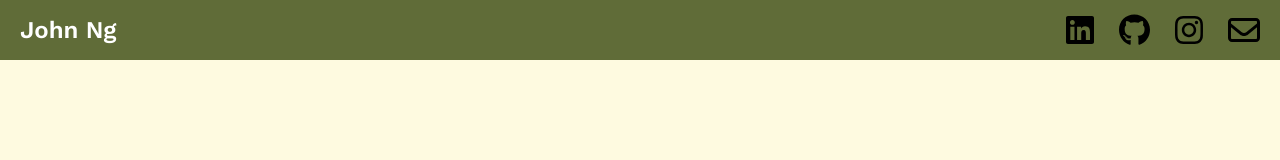
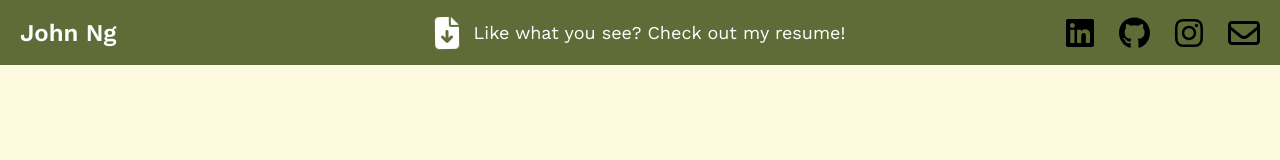
Before and after one commit to JohnN05/website, a React (Create React App) app: page / in a window 1280 px wide. Shown: the top 160 px of the page. Built offline with nearby package versions, Linux system fonts and the light colour scheme; no server answers.

Commit message:
Add a resume icon in Header

```diff
--- a/src/animations.css
+++ b/src/animations.css
@@ -8,6 +8,10 @@
 
 .verticalShake{
     animation: verticalShake 0.4s ease-out 0.42s infinite;
+}
+
+.shake{
+    animation: shake linear 5s infinite normal both;
 }
 
 @keyframes slideFromLeft{
@@ -50,3 +54,41 @@
     100%{
     }
 }
+
+@keyframes shake{
+    0% { transform: rotate(0deg); }
+    1% { transform: rotate(8deg); }
+    2% { transform: rotate(0eg); }
+    3% { transform: rotate(-8deg); }
+    4% { transform: rotate(0deg); }
+    5% { transform: rotate(6deg); }
+    6% { transform: rotate(0eg); }
+    7% { transform: rotate(-6deg); }
+    8% { transform: rotate(0deg); }
+    9% { transform: rotate(4deg); }
+    10% { transform: rotate(0eg); }
+    11% { transform: rotate(-4deg); }
+    12% { transform: rotate(0deg); }
+    13% { transform: rotate(2deg); }
+    14% { transform: rotate(0eg); }
+    15% { transform: rotate(-2deg); }
+    16% { transform: rotate(0deg); }
+    100%{
+        transform: rotate(0deg);
+    }
+}
+
+@keyframes pulse{
+    0%{
+        transform: scale(1);
+    }
+    1%{
+        transform: scale(1.2);
+    }
+    16%{
+        transform: scale(1);
+    }
+    100%{
+        transform: scale(1);
+    }
+}
--- a/src/components/Header.css
+++ b/src/components/Header.css
@@ -1,11 +1,17 @@
 .header{
     background-color: #606C38;
     box-sizing: border-box;
-    padding: 10px 20px 10px 20px;
+    padding: 0 20px 0 20px;
     width: 100%;
+    height: 65px;
 
-    display:flex;
+    display:grid;
+    grid-template-columns: 1fr 1fr 1fr;
     align-items: center;
+}
+
+.header *{
+    font-family: 'Work Sans', sans-serif;
 }
 
 .header>*{
@@ -22,19 +28,47 @@
     width: 100%;
 }
 
-.icon{
+.icon, .resume{
     transition: 0.3s;
 }
 
 .icon:hover{
-    filter: invert(100%) sepia(1%) saturate(6595%) hue-rotate(68deg) brightness(111%) contrast(100%);
     transform: scale(1.1);
+    filter: invert();
+}
+
+.resume:hover{
+    transform: scale(1.05);
+
 }
 
 .header>p{
-    font-family: 'Work Sans', sans-serif;
+
     font-size: 24px;
     font-weight: 600;
     color: white;
 
 }
+
+.header .resume{
+
+    justify-self: center;
+    width: 100%;
+
+    display: flex;
+    align-items: center;
+    justify-content: center;
+    gap: 15px;
+}
+
+.header .resume>p{
+    color:white;
+    font-size: 18px;
+    font-weight: 400;
+}
+
+@media only screen and (max-width: 768px){
+    .mobileHide{
+        display: none;
+    }
+}
--- a/src/components/Header.js
+++ b/src/components/Header.js
@@ -1,24 +1,32 @@
 import './Header.css';
+import resume from '../assets/Resume.pdf'
 import { FontAwesomeIcon } from "@fortawesome/react-fontawesome";
 import {faGithub, faInstagram, faLinkedin } from "@fortawesome/free-brands-svg-icons";
 import {faEnvelope} from "@fortawesome/free-regular-svg-icons";
+import { faFileArrowDown } from '@fortawesome/free-solid-svg-icons';
 
 function Header(){
     return(
         <nav className="header">
             <p>John Ng</p>
+            <a className="resume" href={resume} rel="noreferrer" target="_blank">
+                <FontAwesomeIcon alt="Resume" className="shake" icon={faFileArrowDown} size="2x" style={{color: "#ffffff",}} />
+                <p className="mobileHide">Like what you see? Check out my resume!</p>
+            </a>
+
+
             <ul className="headerLinks">
                 <li><a href="https://linkedin.com/in/johnn05" rel="noreferrer" target="_blank">
-                    <FontAwesomeIcon className="icon" icon={faLinkedin} size="2x" style={{color: "#283618",}} />
+                    <FontAwesomeIcon className="icon" icon={faLinkedin} size="2x" style={{color: "#000000",}} />
                 </a></li>
                 <li><a href="https://github.com/JohnN05" rel="noreferrer" target="_blank">
-                    <FontAwesomeIcon className="icon" icon={faGithub} size="2x" style={{color: "#283618",}} />
+                    <FontAwesomeIcon className="icon" icon={faGithub} size="2x" style={{color: "#000000",}} />
                 </a></li>
                 <li><a href = "https://www.instagram.com/its_john_n/" rel="noreferrer" target="_blank">
-                    <FontAwesomeIcon className="icon" icon={faInstagram} size="2x" style={{color: "#283618",}} />
+                    <FontAwesomeIcon className="icon" icon={faInstagram} size="2x" style={{color: "#000000",}} />
                 </a></li>
                 <li><a href = "mailto:jng0511@umd.edu">
-                    <FontAwesomeIcon className="icon" icon={faEnvelope} size="2x" style={{color: "#283618",}} />
+                    <FontAwesomeIcon className="icon" icon={faEnvelope} size="2x" style={{color: "#000000",}} />
                 </a></li>
             </ul>
 
--- a/src/index.css
+++ b/src/index.css
@@ -3,7 +3,7 @@
   text-decoration: none;
   margin: 0;
   padding: 0;
-  color: black;
+
   list-style-type: none;
 }
 
```
Also changed, not shown: 1 other file (tests, documents, lock files or other folders).
